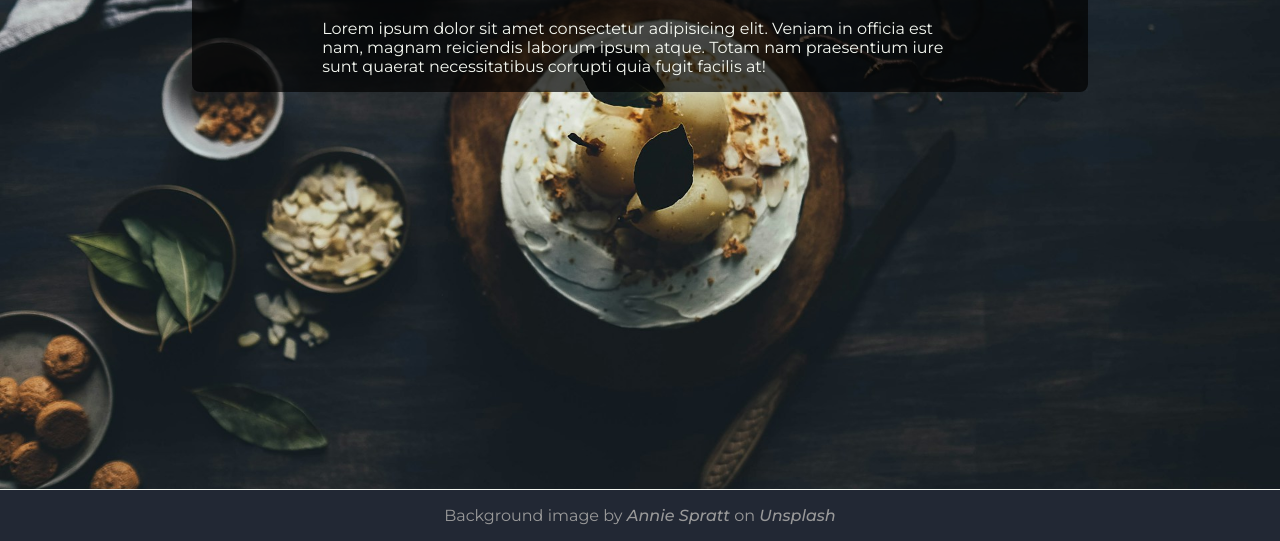
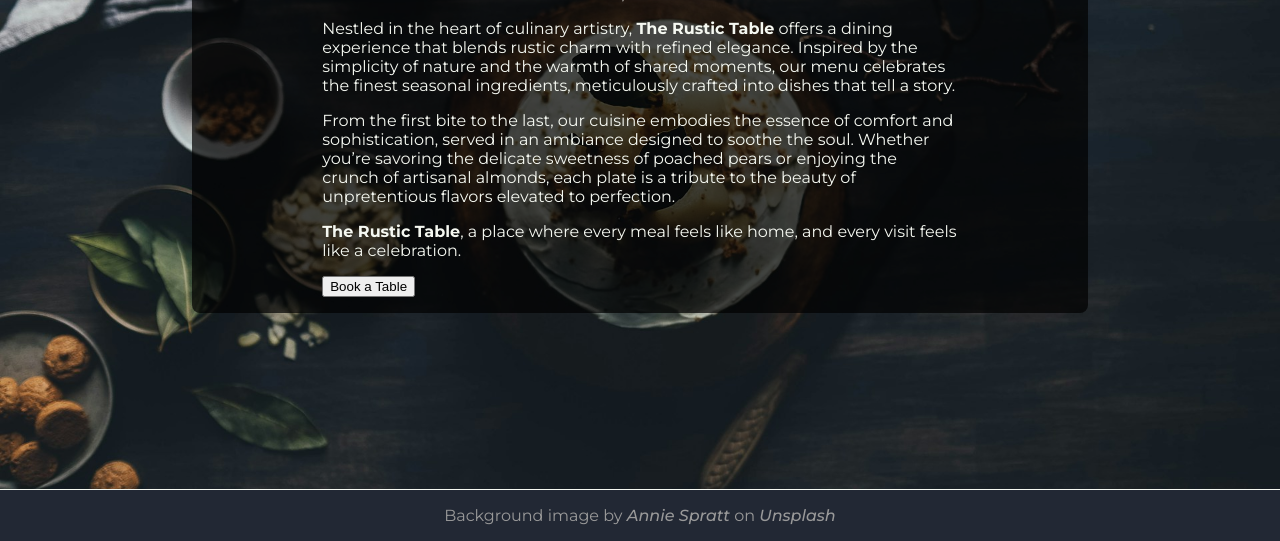
Before and after one commit to Anibvl-17/odin-restaurant-page, a website built with webpack: page src/template.html in a window 1280 px wide. Shown: the part 259-800 px from the top of the page. Built offline with nearby package versions, Linux system fonts and the light colour scheme.

Commit message:
Update home subtitle and description, add CTA button

```diff
--- a/src/template.html
+++ b/src/template.html
@@ -20,14 +20,29 @@
         The Tasty Elegance
       </h1>
       <p class="home-subtitle">
-        A modern restaurant with a rustic and elegant touch
+        Rustic Charm, Refined Dining
       </p>
-      <p class="home-description">
-        Lorem ipsum dolor sit amet consectetur adipisicing elit.
-        Veniam in officia est nam, magnam reiciendis laborum ipsum
-        atque. Totam nam praesentium iure sunt quaerat necessitatibus
-        corrupti quia fugit facilis at!
-      </p>
+      <div class="home-description">
+        <p>
+          Nestled in the heart of culinary artistry, <strong>The Rustic Table</strong> offers a dining
+          experience that blends rustic charm with refined elegance. Inspired by the simplicity of
+          nature and the warmth of shared moments, our menu celebrates the finest seasonal ingredients,
+          meticulously crafted into dishes that tell a story.
+        </p>
+        <p>
+          From the first bite to the last, our cuisine embodies the essence of comfort and
+          sophistication, served in an ambiance designed to soothe the soul. Whether you’re savoring
+          the delicate sweetness of poached pears or enjoying the crunch of artisanal almonds, each
+          plate is a tribute to the beauty of unpretentious flavors elevated to perfection.
+        </p>
+        <p>
+          <strong>The Rustic Table</strong>, a place where every meal feels like home, and every visit
+          feels like a celebration.
+        </p>
+        <p>
+          <button class="call-to-action">Book a Table</button>
+        </p>
+      </div>
     </div>
   </div>
   <footer>
```
